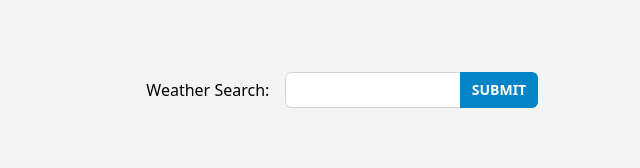
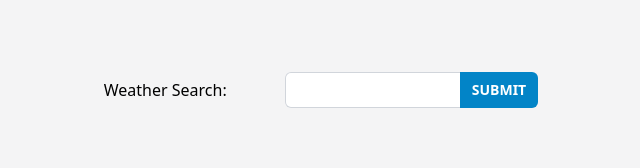
Before and after one commit to simonwjackson/wizardly-johnson-xddtww, a Next.js app: page / in a window 1280 px wide. Shown: the top 168 px of the page, without its empty margins (319-959 px from the left). Built offline with nearby package versions, Linux system fonts and the light colour scheme.

Commit message:
style(index.tsx): simplify class in weather search label
- Removed 'flex' from class in label for weather search in index.tsx

```diff
--- a/pages/index.tsx
+++ b/pages/index.tsx
@@ -22,7 +22,7 @@ export default function IndexPage() {
       >
         <div className="mb-16 flex">
           <label
-            className="flex block font-medium leading-6 font-medium w-full self-center justify-end mr-4"
+            className="block font-medium leading-6 w-full self-center justify-end mr-4"
             htmlFor="city"
           >
             Weather Search:
```
